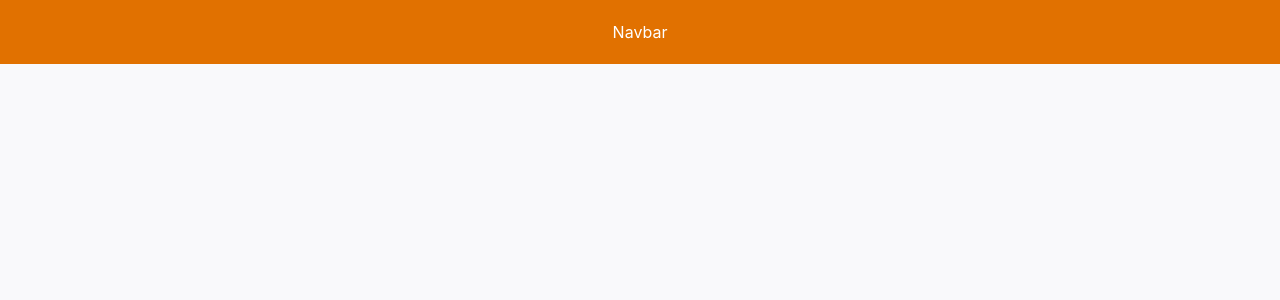
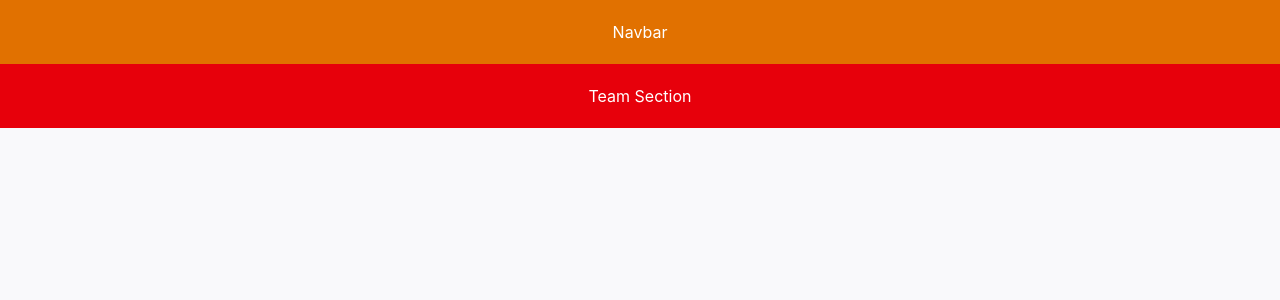
Before and after one commit to eslam-mohamedl/session-5-team-4, a Next.js app: page / in a window 1280 px wide. Shown: the top 300 px of the page. Built offline with nearby package versions, Linux system fonts and the light colour scheme.

Commit message:
team component

```diff
--- a/src/app/page.tsx
+++ b/src/app/page.tsx
@@ -1,8 +1,10 @@
 import Navbar from "@/components/organisms/Navbar";
+import Team from "@/components/organisms/Team";
 export default function page() {
   return (
     <div>
       <Navbar />
+      <Team />
     </div>
   );
 }
--- /dev/null
+++ b/src/components/organisms/Team.tsx
@@ -0,0 +1,7 @@
+export default function Team() {
+  return (
+    <div className="bg-red-600 text-white p-5 flex justify-center items-center">
+      Team Section
+    </div>
+  );
+}
```
